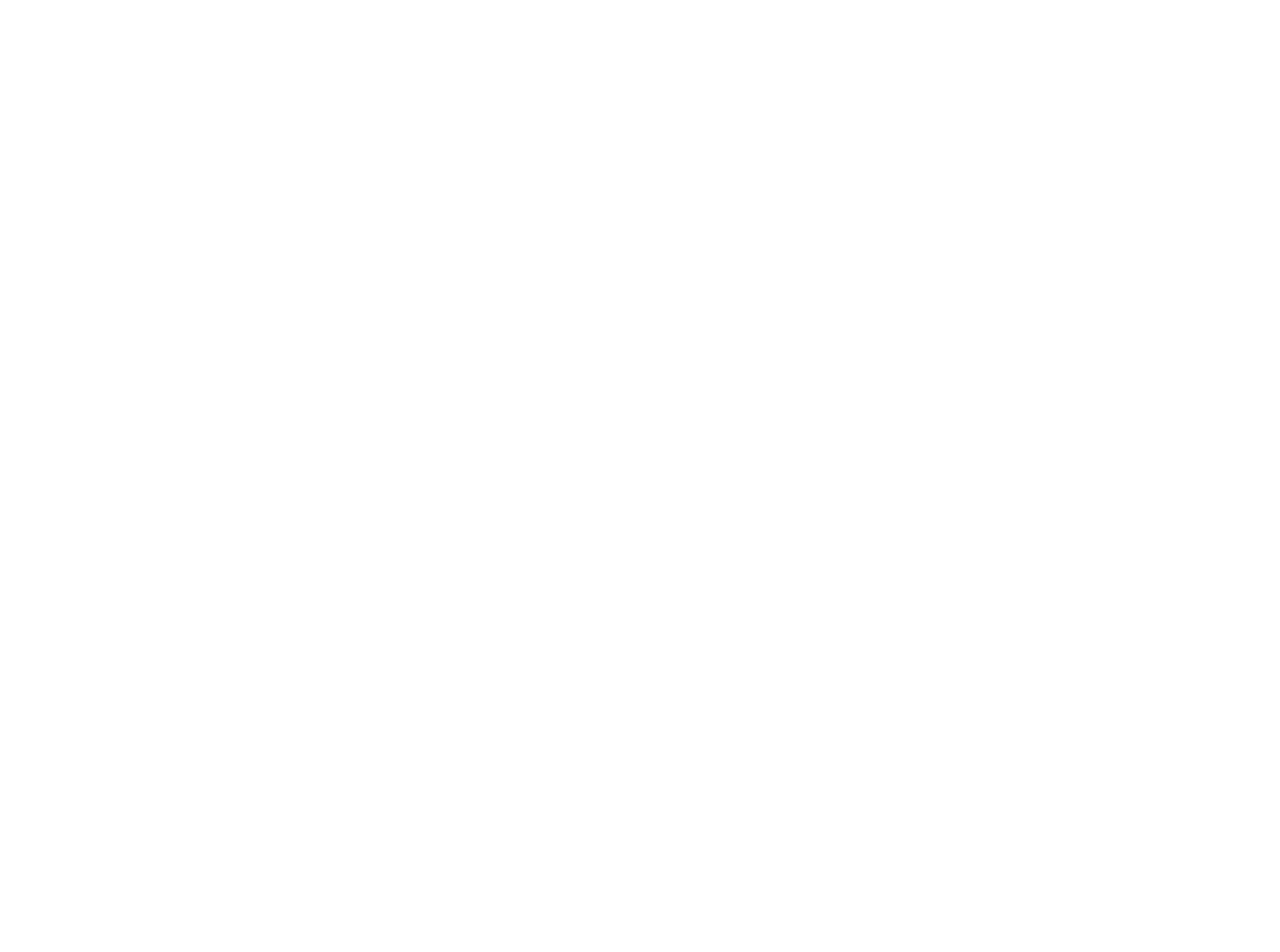
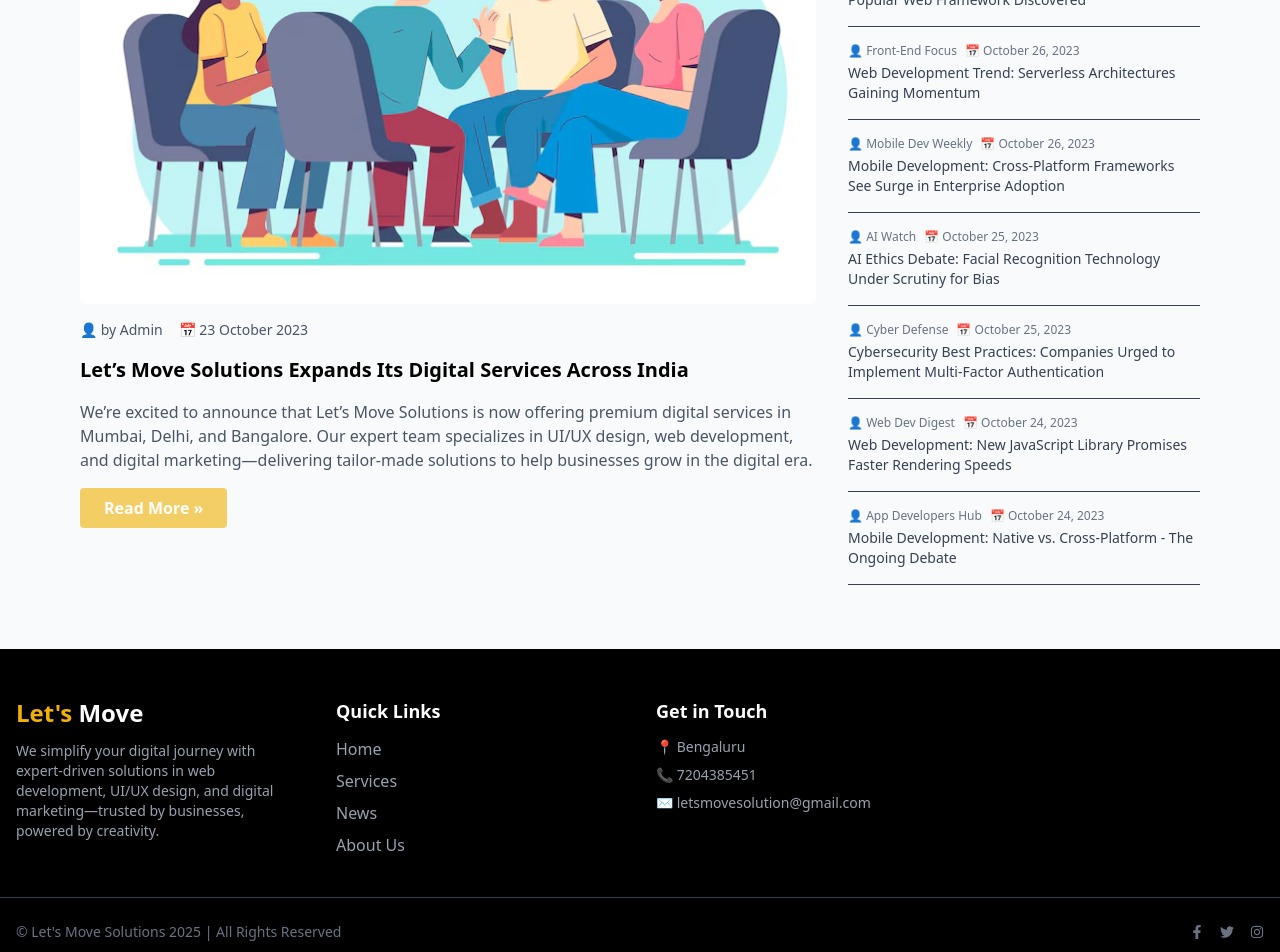
Before and after one commit to shobhankumarrath/Let-s_Move, a React (Vite) app: page / in a window 1280 px wide. Shown: the part 3320-4272 px from the top of the page. Before the commit the page ends 2977 px from the top, so only its background shows below. Built offline with nearby package versions, Linux system fonts and the light colour scheme.

Commit message:
Added Footer and news department

```diff
--- a/src/App.tsx
+++ b/src/App.tsx
@@ -4,6 +4,8 @@
 import ServicePage from "./components/ServicePage";
 import TestimonialSlider from "./components/testimonial";
 import TeamDetails from "./components/Teamdetails";
+import LatestNews from "./components/LatestNews";
+import Footer from "./components/Footer";
 function App() {
   return (
     <>
@@ -13,6 +15,8 @@
       <MissionVision />
       <TeamDetails />
       <TestimonialSlider />
+      <LatestNews />
+      <Footer />
     </>
   );
 }
--- /dev/null
+++ b/src/components/Footer.tsx
@@ -0,0 +1,90 @@
+import { FaFacebookF, FaTwitter, FaInstagram } from "react-icons/fa";
+
+const Footer = () => {
+  return (
+    <footer className="bg-black text-white pt-12 pb-6">
+      <div className="container mx-auto px-4 grid grid-cols-1 md:grid-cols-4 gap-8">
+        {/* Logo and Description */}
+        <div>
+          <h2 className="text-2xl font-bold text-yellow-500">
+            Let's <span className="text-white">Move</span>
+          </h2>
+          <p className="mt-3 text-sm text-gray-400">
+            We simplify your digital journey with expert-driven solutions in web
+            development, UI/UX design, and digital marketing—trusted by
+            businesses, powered by creativity.
+          </p>
+        </div>
+
+        {/* Quick Links */}
+        <div>
+          <h3 className="font-semibold text-lg mb-3">Quick Links</h3>
+          <ul className="space-y-2 text-gray-400">
+            <li>
+              <a href="#Home">Home</a>
+            </li>
+            <li>
+              <a href="#service">Services</a>
+            </li>
+            <li>
+              <a href="#News">News</a>
+            </li>
+            <li>
+              <a href="#aboutus">About Us</a>
+            </li>
+          </ul>
+        </div>
+
+        {/* Contact Info */}
+        <div>
+          <h3 className="font-semibold text-lg mb-3">Get in Touch</h3>
+          <ul className="text-gray-400 text-sm space-y-2">
+            <li>📍 Bengaluru</li>
+            <li>📞 7204385451</li>
+            <li>✉️ letsmovesolution@gmail.com</li>
+          </ul>
+        </div>
+
+        {/* Subscribe
+        <div>
+          <h3 className="font-semibold text-lg mb-3">Subscribe to News</h3>
+          <input
+            type="email"
+            placeholder="Your Email"
+            className="w-full p-2 rounded bg-gray-800 text-white placeholder-gray-400"
+          />
+          <button
+            className="mt-3 bg-yellow-500 hover:bg-yellow-600 text-black font-semibold py-2 px-4 rounded w-full"
+            disabled
+          >
+            SUBSCRIBE NOW
+          </button>
+        </div>*/}
+      </div>
+
+      {/* Footer Bottom */}
+      <div className="border-t border-gray-700 mt-10 pt-6 px-4 flex flex-col md:flex-row justify-between items-center text-gray-500 text-sm">
+        <p>
+          © Let's Move Solutions {new Date().getFullYear()} | All Rights
+          Reserved
+        </p>
+        <div className="flex space-x-4 mt-4 md:mt-0">
+          <a href="#" className="hover:text-white">
+            <FaFacebookF />
+          </a>
+          <a href="#" className="hover:text-white">
+            <FaTwitter />
+          </a>
+          <a
+            href="https://www.instagram.com/letsmove.in?igsh=MWMyOGZndXlqaHJhOA=="
+            className="hover:text-white"
+          >
+            <FaInstagram />
+          </a>
+        </div>
+      </div>
+    </footer>
+  );
+};
+
+export default Footer;
--- /dev/null
+++ b/src/components/LatestNews.tsx
@@ -0,0 +1,129 @@
+import React from "react";
+import grouppeople from "../assets/group-people-discussion.avif";
+
+type NewsItem = {
+  title: string;
+  date: string;
+  author: string;
+};
+
+const NewsSection: React.FC = () => {
+  const newsItems: NewsItem[] = [
+    {
+      title:
+        "AI Breakthrough: New Algorithm Achieves Near-Human Level Text Summarization",
+      date: "October 27, 2023",
+      author: "Tech News Desk",
+    },
+    {
+      title:
+        "Cybersecurity Alert: Zero-Day Exploit Targeting Popular Web Framework Discovered",
+      date: "October 27, 2023",
+      author: "Security Analyst",
+    },
+    {
+      title: "Web Development Trend: Serverless Architectures Gaining Momentum",
+      date: "October 26, 2023",
+      author: "Front-End Focus",
+    },
+    {
+      title:
+        "Mobile Development: Cross-Platform Frameworks See Surge in Enterprise Adoption",
+      date: "October 26, 2023",
+      author: "Mobile Dev Weekly",
+    },
+    {
+      title:
+        "AI Ethics Debate: Facial Recognition Technology Under Scrutiny for Bias",
+      date: "October 25, 2023",
+      author: "AI Watch",
+    },
+    {
+      title:
+        "Cybersecurity Best Practices: Companies Urged to Implement Multi-Factor Authentication",
+      date: "October 25, 2023",
+      author: "Cyber Defense",
+    },
+    {
+      title:
+        "Web Development: New JavaScript Library Promises Faster Rendering Speeds",
+      date: "October 24, 2023",
+      author: "Web Dev Digest",
+    },
+    {
+      title:
+        "Mobile Development: Native vs. Cross-Platform - The Ongoing Debate",
+      date: "October 24, 2023",
+      author: "App Developers Hub",
+    },
+  ];
+
+  return (
+    <section id="#News" className="bg-gray-50 py-12 px-4 md:px-20">
+      <div className="max-w-7xl mx-auto">
+        <h2 className="text-3xl font-semibold text-center mb-2">
+          Let’s Checkout our All Latest News
+        </h2>
+        <p className="text-center text-gray-500 mb-10 uppercase tracking-widest">
+          Latest News
+        </p>
+
+        <div className="grid md:grid-cols-3 gap-8">
+          {/* Left: Featured News */}
+          <div className="md:col-span-2 space-y-4">
+            <img
+              src={grouppeople}
+              alt="Main News"
+              className="rounded-md w-full"
+            />
+            <div className="flex items-center text-sm text-gray-600 space-x-4">
+              <span>👤 by Admin</span>
+              <span>📅 23 October 2023</span>
+            </div>
+            <h3 className="text-xl font-bold">
+              Let’s Move Solutions Expands Its Digital Services Across India
+            </h3>
+            <p className="text-gray-600">
+              We’re excited to announce that Let’s Move Solutions is now
+              offering premium digital services in Mumbai, Delhi, and Bangalore.
+              Our expert team specializes in UI/UX design, web development, and
+              digital marketing—delivering tailor-made solutions to help
+              businesses grow in the digital era.
+            </p>
+            <button
+              className="bg-yellow-500 text-white font-semibold px-6 py-2 rounded disabled:opacity-60"
+              disabled
+            >
+              Read More »
+            </button>
+          </div>
+
+          {/* Right: News List */}
+          <div className="space-y-4">
+            <div className="flex justify-between items-center">
+              <h4 className="text-lg font-semibold">Latest</h4>
+              <a href="#" className="text-sm text-blue-600 hover:underline">
+                View All
+              </a>
+            </div>
+
+            {newsItems.map((item, index) => (
+              <div
+                key={index}
+                className="border-b pb-4 mb-4 text-sm text-gray-700"
+              >
+                <div className="flex items-center space-x-2 text-gray-500 text-xs mb-1">
+                  <span>👤 {item.author}</span>
+                  <span>📅 {item.date}</span>
+                </div>
+                <p>{item.title}</p>
+              </div>
+            ))}
+          </div>
+        </div>
+      </div>
+    </section>
+  );
+};
+
+export default NewsSection;
```
Also changed, not shown: src/assets/group-people-discussion.avif (added).
